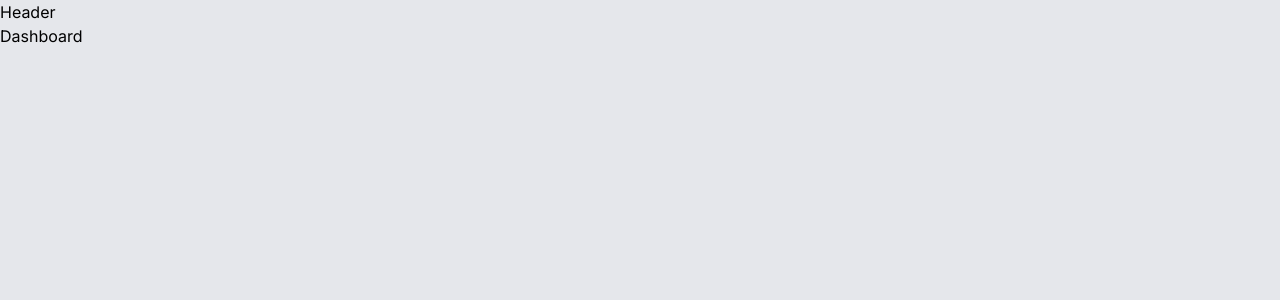
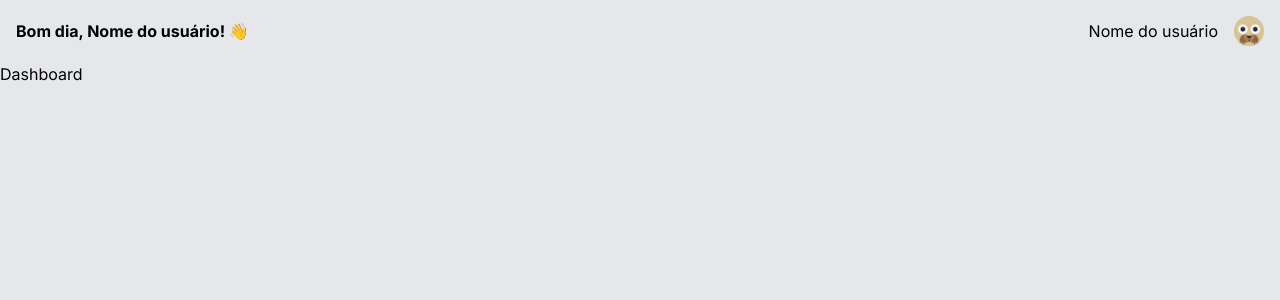
Before and after one commit to AABB2741/supermercado-banco-de-dados, a React app in the folder web/: page /dashboard in a window 1280 px wide. Shown: the top 300 px of the page. Built offline with nearby package versions, Linux system fonts and the light colour scheme; the HTML template or start-up script is replaced by a standard one.

Commit message:
header web

```diff
--- a/web/src/components/Header.tsx
+++ b/web/src/components/Header.tsx
@@ -1,3 +1,13 @@
+import avatar from "../assets/avatar.png";
+
 export function Header() {
-    return <div>Header</div>;
+    return (
+        <header className="flex items-center justify-between p-4">
+            <h1 className="font-bold">Bom dia, Nome do usuário! 👋</h1>
+            <button className="flex items-center justify-center gap-4">
+                <span>Nome do usuário</span>
+                <img src={avatar} className="h-[30px] w-[30px]" />
+            </button>
+        </header>
+    );
 }
```
Also changed, not shown: web/src/assets/avatar.png (added).
